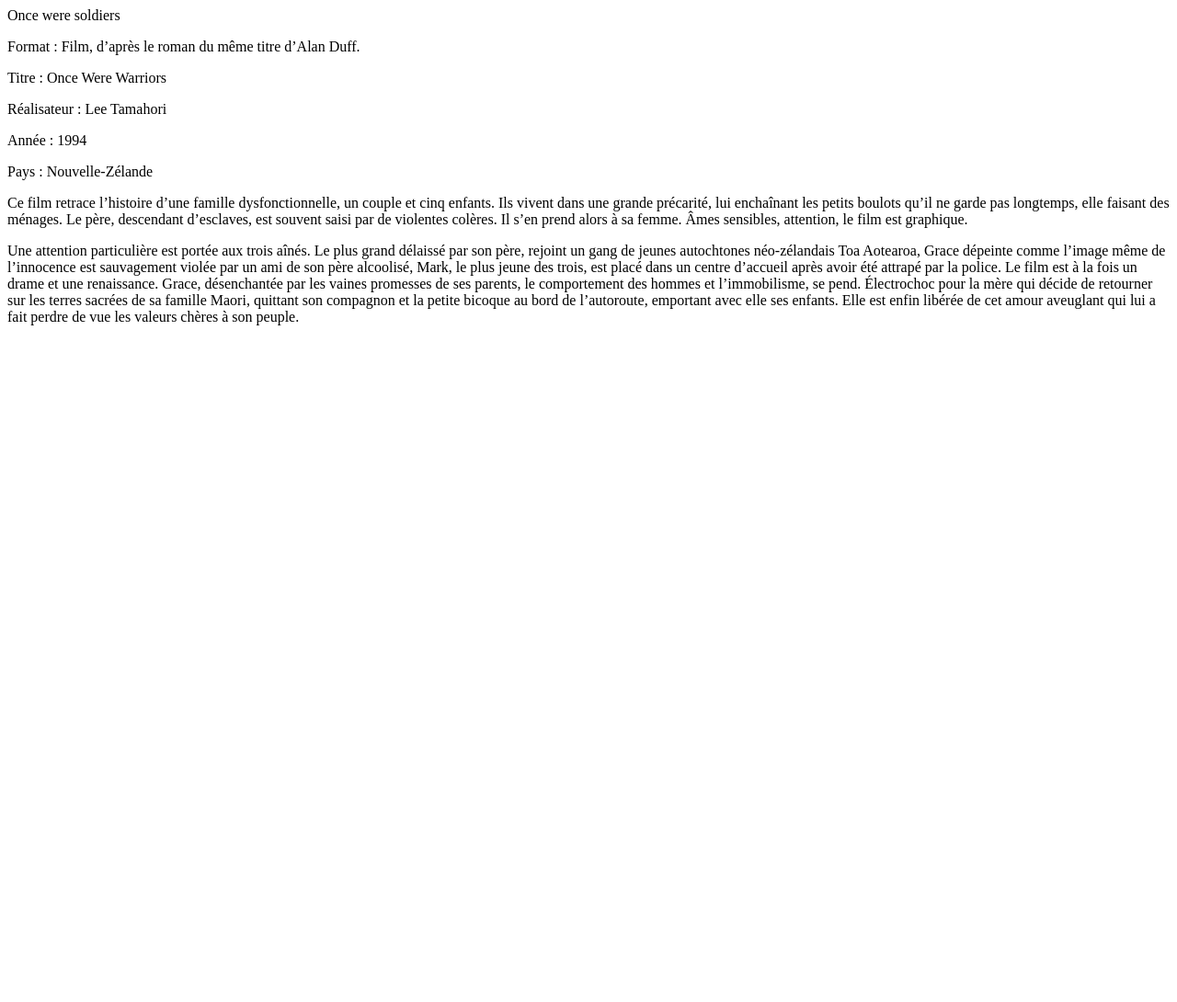
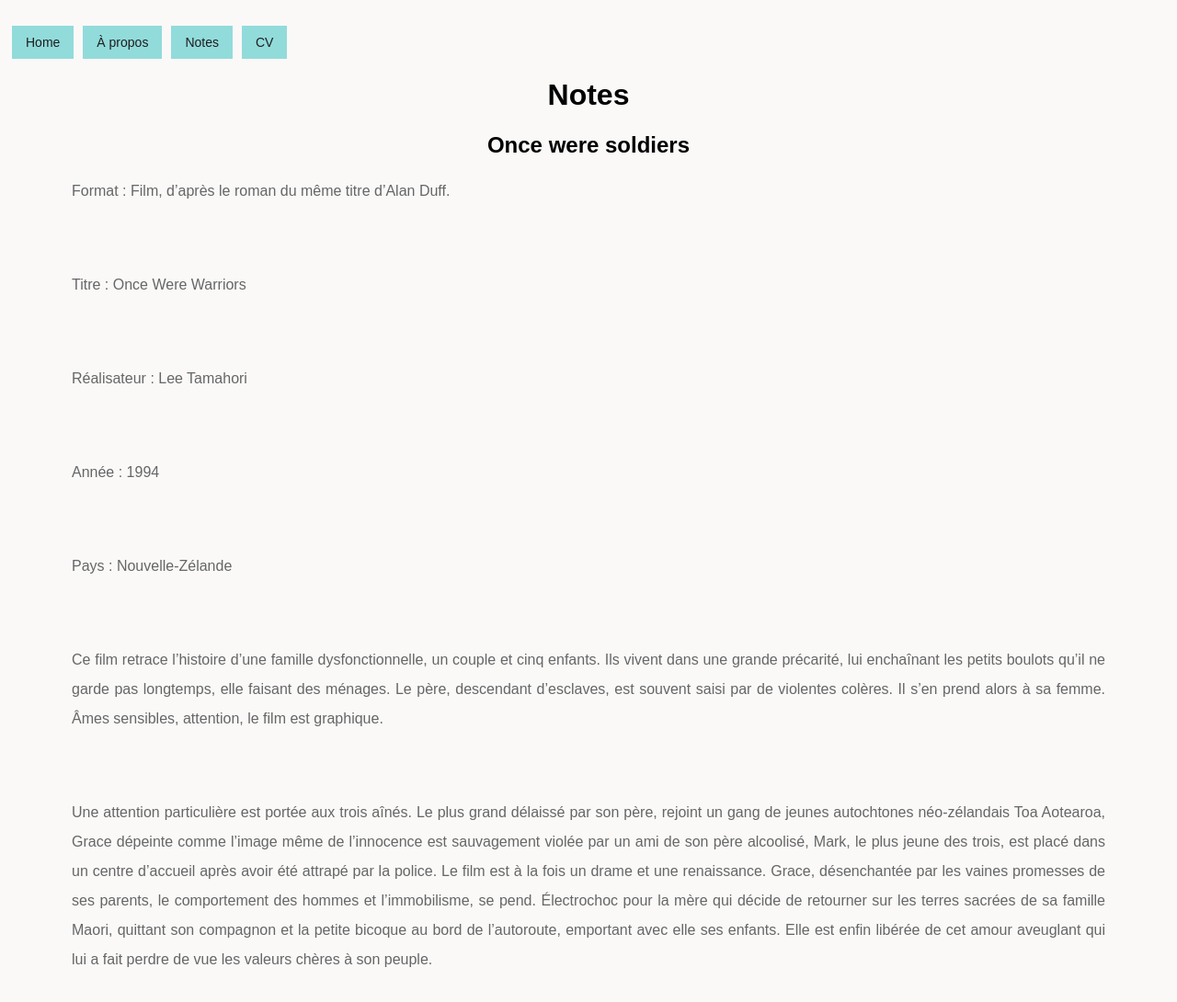
Before and after one commit to CJFerre/CJFerre.github.io, a plain HTML site: page Notes.html in a window 1280 px wide. Shown: the whole page at 92% size. Before the commit the page ends 800 px from the top, so only its background shows below. Drawn offline with Linux system fonts and the light colour scheme.

Commit message:
modif 28octo

```diff
--- a/Notes.html
+++ b/Notes.html
@@ -1,21 +1,55 @@
 <!DOCTYPE html>
 <html lang="en">
+
 <head>
+    <meta charset="UTF-8">
+    <meta http-equiv="X-UA-Compatible" content="IE=edge">
+    <meta name="viewport" content="width=device-width, initial-scale=1.0">
+
     <title>Notes</title>
+
+    <link rel="stylesheet" href="style.css">
+
 </head>
 
 <body>
 
-<head>Once were soldiers</head>
+    <header>
+    <nav>
+        <ul>
+            <li class="active"><a href="index.html">Home</a></li>
+            <li class="active"><a href="About.html">À propos</a></li>
+            <li class="active"><a href="Notes.html">Notes<a></li>
+            <li class="active"><a href="#">CV</a></li>
+        </ul>
+        </nav>
+    </header>
 
-<p>Format : Film, d’après le roman du même titre d’Alan Duff.</p>
-<p>Titre : Once Were Warriors</p>
-<p>Réalisateur : Lee Tamahori</p>
-<p>Année : 1994</p>
-<p>Pays : Nouvelle-Zélande</p>
+    <h1>Notes</h1>
 
-<p>Ce film retrace l’histoire d’une famille dysfonctionnelle, un couple et cinq enfants. Ils vivent dans une grande précarité, lui enchaînant les petits boulots qu’il ne garde pas longtemps, elle faisant des ménages. Le père, descendant d’esclaves, est souvent saisi par de violentes colères. Il s’en prend alors à sa femme. Âmes sensibles, attention, le film est graphique.</p>
-<p>Une attention particulière est portée aux trois aînés. Le plus grand délaissé par son père, rejoint un gang de jeunes autochtones néo-zélandais Toa Aotearoa, Grace dépeinte comme l’image même de l’innocence est sauvagement violée par un ami de son père alcoolisé, Mark, le plus jeune des trois, est placé dans un centre d’accueil après avoir été attrapé par la police. Le film est à la fois un drame et une renaissance. Grace, désenchantée par les vaines promesses de ses parents, le comportement des hommes et l’immobilisme, se pend. Électrochoc pour la mère qui décide de retourner sur les terres sacrées de sa famille Maori, quittant son compagnon et la petite bicoque au bord de l’autoroute, emportant avec elle ses enfants. Elle est enfin libérée de cet amour aveuglant qui lui a fait perdre de vue les valeurs chères à son peuple. </p>
+    <h2>Once were soldiers</h2>
+
+    <p>Format : Film, d’après le roman du même titre d’Alan Duff.</p>
+    <p>Titre : Once Were Warriors</p>
+    <p>Réalisateur : Lee Tamahori</p>
+    <p>Année : 1994</p>
+    <p>Pays : Nouvelle-Zélande</p>
+
+    <p>Ce film retrace l’histoire d’une famille dysfonctionnelle, un couple et cinq enfants. Ils vivent dans une grande
+        précarité, lui enchaînant les petits boulots qu’il ne garde pas longtemps, elle faisant des ménages. Le père,
+        descendant d’esclaves, est souvent saisi par de violentes colères. Il s’en prend alors à sa femme. Âmes
+        sensibles, attention, le film est graphique.</p>
+    <p>Une attention particulière est portée aux trois aînés. Le plus grand délaissé par son père, rejoint un gang de
+        jeunes autochtones néo-zélandais Toa Aotearoa, Grace dépeinte comme l’image même de l’innocence est sauvagement
+        violée par un ami de son père alcoolisé, Mark, le plus jeune des trois, est placé dans un centre d’accueil après
+        avoir été attrapé par la police. Le film est à la fois un drame et une renaissance. Grace, désenchantée par les
+        vaines promesses de ses parents, le comportement des hommes et l’immobilisme, se pend. Électrochoc pour la mère
+        qui décide de retourner sur les terres sacrées de sa famille Maori, quittant son compagnon et la petite bicoque
+        au bord de l’autoroute, emportant avec elle ses enfants. Elle est enfin libérée de cet amour aveuglant qui lui a
+        fait perdre de vue les valeurs chères à son peuple. </p>
+
+
 
 </body>
+
 </html>
--- a/style.css
+++ b/style.css
@@ -5,8 +5,14 @@ body {
     font-family: sans-serif;
 }
 
+.wrapper {
+    margin : 0 auto;
+    width: 1100px;
+
+}
+
 header {
-    font-family: 'Varela', sans-serif;
+    font-family: sans-serif;
     display: flex;
     /*flex-direction: row;*/
     justify-content: space-between;
@@ -25,6 +31,18 @@ header ul li {
     padding: 10px 15px;
     cursor: cell;
     font-size: 0.8rem;
+    list-style:none;
+    float :left;
+
+}
+
+header ul li a {
+    display: block;
+    text-decoration: none;
+    font-size: 14px;
+    font-family: sans-serif;
+    color: #1e1e1e;
+
 }
 
     .active {
```
Also changed, not shown: About.html (+22 -4 lines), index.html (+8 -1 lines), cv.html (added).
